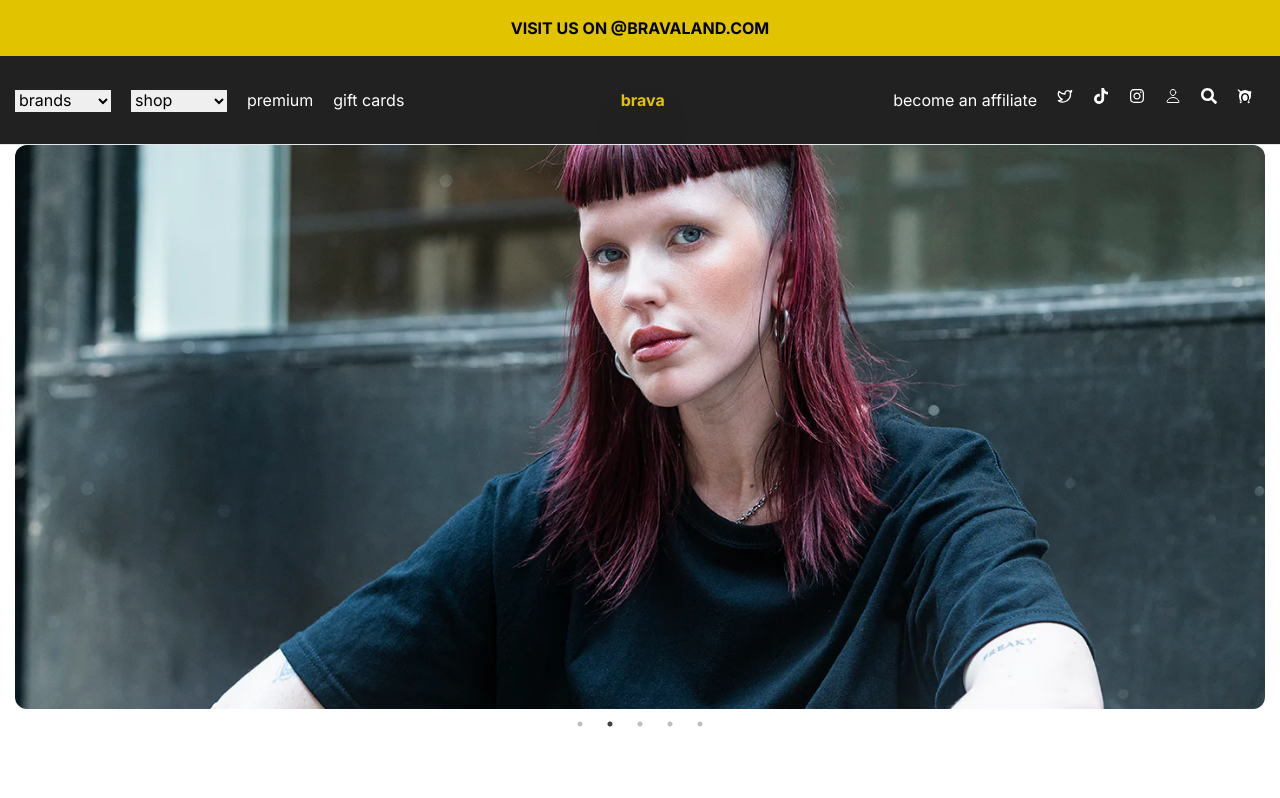
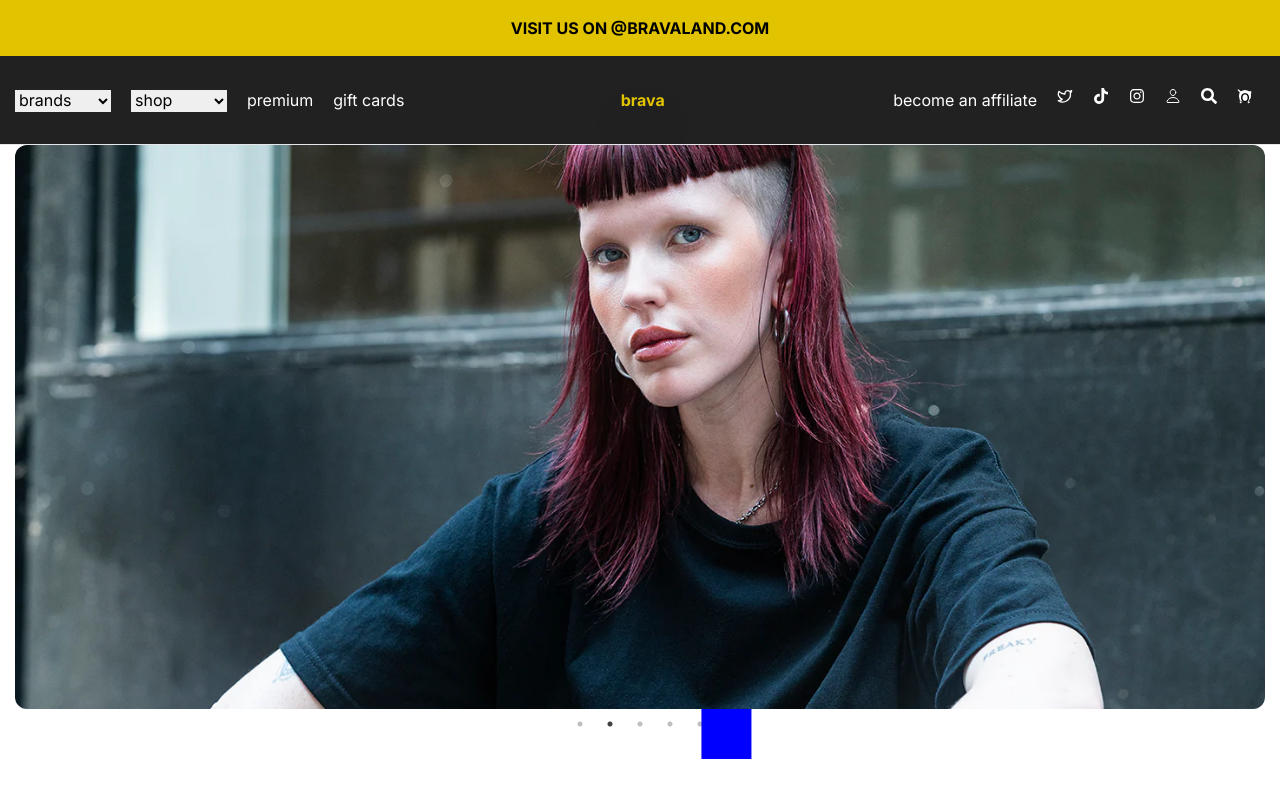
Before and after one commit to Pallavibu/nextjs_task, a Next.js app: page / in a window 1280 px wide. Built offline with nearby package versions, Linux system fonts and the light colour scheme.

Commit message:
moving box

```diff
--- a/src/app/globals.css
+++ b/src/app/globals.css
@@ -6,4 +6,6 @@
   .header_top_icon_wrapper{
     @apply hover:text-yellow
   }
+
+
 }
--- a/src/app/layout.tsx
+++ b/src/app/layout.tsx
@@ -7,6 +7,7 @@ import HeaderMain from "@/components/HeaderMain";
 
 import "slick-carousel/slick/slick.css"
 import "slick-carousel/slick/slick-theme.css"
+import MovingBox from "@/components/MovingBox";
 
 const inter = Inter({ subsets: ["latin"] });
 
@@ -27,6 +28,8 @@ export default function RootLayout({
         <HeaderTop />
 
         {children}
+
+        <MovingBox/>
       </body>
     </html>
   );
--- /dev/null
+++ b/src/components/MovingBox.module.css
@@ -0,0 +1,19 @@
+
+
+
+
+.box {
+  width: 50px;
+  height: 50px;
+  background-color: blue;
+  animation: moveBox 10s linear infinite alternate;
+}
+
+  @keyframes moveBox {
+    0%{
+      transform: translateX(0);
+    }
+    100% {
+      transform: translateX(100vw );;
+    }
+  }
--- /dev/null
+++ b/src/components/MovingBox.tsx
@@ -0,0 +1,8 @@
+import React from 'react';
+import styles from './MovingBox.module.css';
+
+const MovingBox = () => {
+  return <div className={styles.box}></div>;
+};
+
+export default MovingBox;
```
